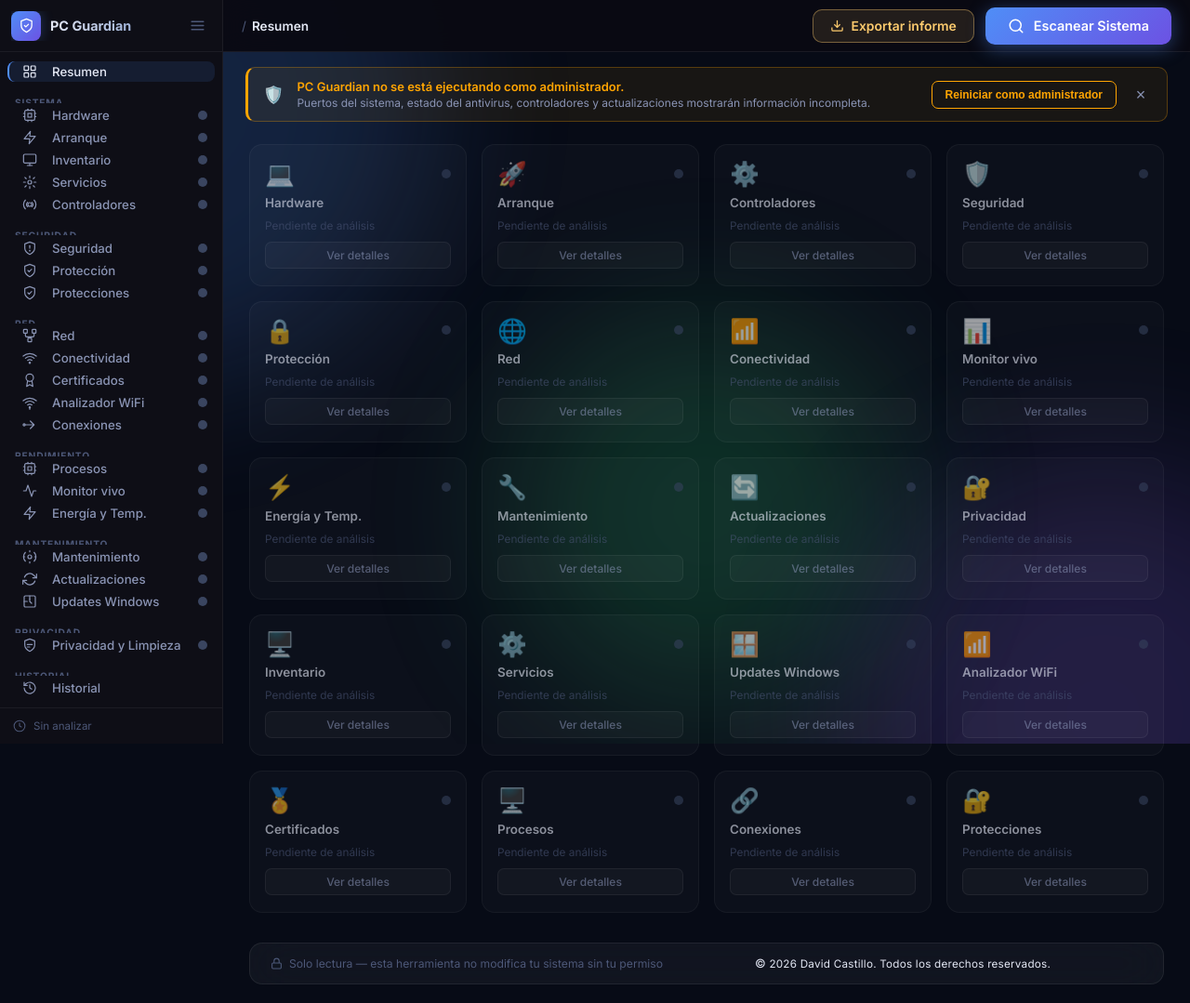
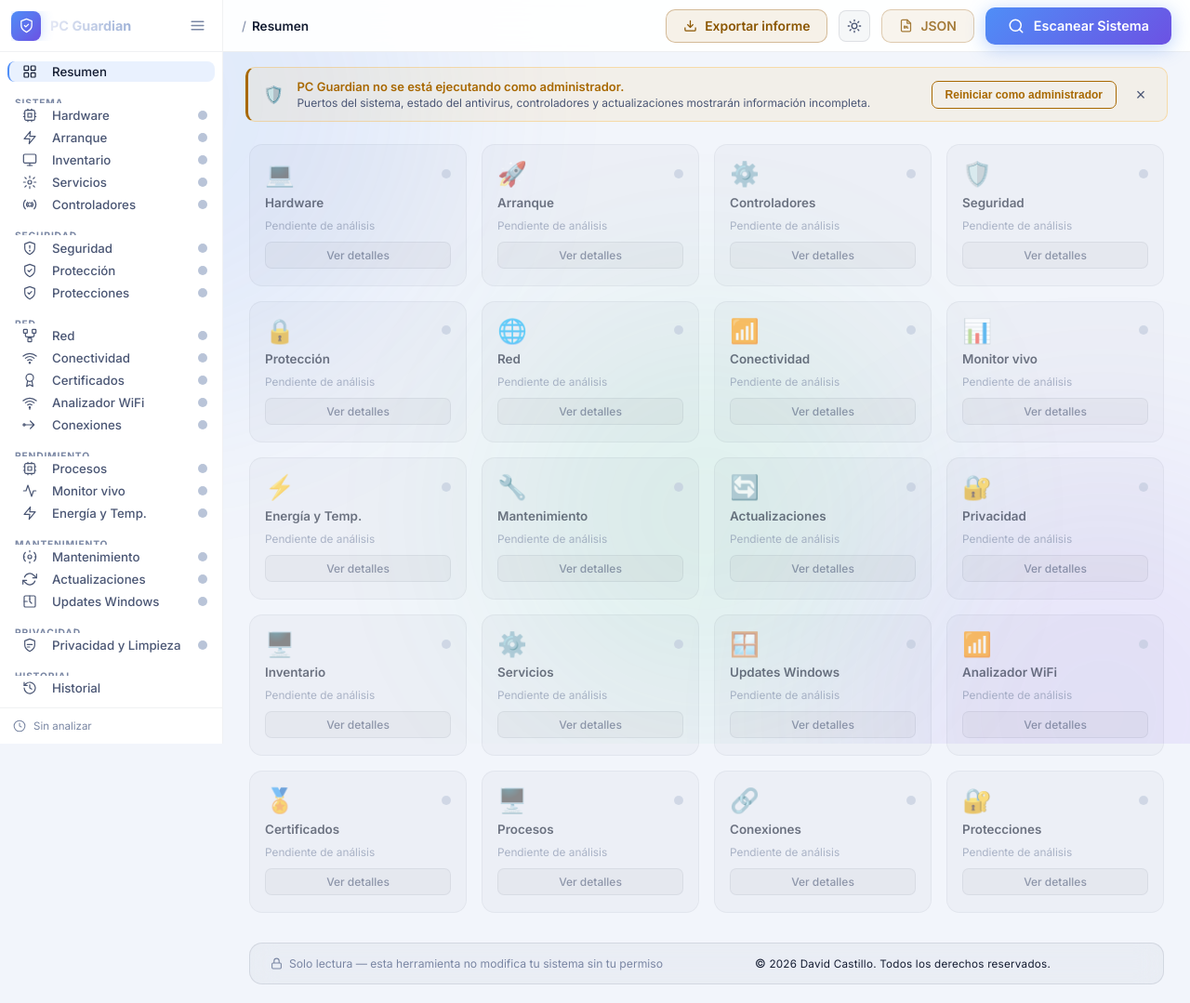
Before and after one commit to dcastillosaez/analizador_pc, a Flask app: page / in a window 1280 px wide. Shown: the whole page at 93% size. Run offline with Flask 3, Linux system fonts and the light colour scheme.

Commit message:
feat: exportacion a JSON y tema claro/oscuro
Exportacion JSON
- el informe HTML es para leerlo; el JSON es para procesarlo: comparar dos
  escaneos con un script, llevarlo a una hoja de calculo o guardarlo como
  referencia de como estaba el equipo un dia concreto
- boton propio en la topbar, junto al informe HTML

Tema claro/oscuro
- los 75 velos blancos codificados en la hoja pasan a depender de una variable
  de tinte, asi que en claro se convierten en velos oscuros sin tocar regla a
  regla; el tema claro solo redefine tokens
- los acentos se oscurecen en claro: el mismo azul que resalta sobre negro se
  lee gris sobre blanco
- arranca siguiendo la preferencia del sistema y respeta la eleccion manual;
  un script inline en el head aplica el tema antes de pintar para que no haya
  un fogonazo oscuro
- la consola de comandos se queda oscura a proposito, como cualquier terminal

```diff
--- a/static/css/style.css
+++ b/static/css/style.css
@@ -30,7 +30,7 @@
   grid-row: 1;
   grid-column: 1;
   background: var(--sidebar-bg);
-  border-right: 1px solid rgba(255,255,255,0.06);
+  border-right: 1px solid rgba(var(--tint),0.06);
   display: flex;
   flex-direction: column;
   height: 100vh;
@@ -53,7 +53,7 @@
   justify-content: space-between;
   padding: 0 12px;
   height: var(--topbar-h);
-  border-bottom: 1px solid rgba(255,255,255,0.06);
+  border-bottom: 1px solid rgba(var(--tint),0.06);
   flex-shrink: 0;
 }
 
@@ -214,7 +214,7 @@
   align-items: center;
   gap: 8px;
   padding: 12px 14px;
-  border-top: 1px solid rgba(255,255,255,0.06);
+  border-top: 1px solid rgba(var(--tint),0.06);
   flex-shrink: 0;
   overflow: hidden;
 }
@@ -258,7 +258,7 @@
   background: var(--topbar-bg);
   backdrop-filter: blur(16px);
   -webkit-backdrop-filter: blur(16px);
-  border-bottom: 1px solid rgba(255,255,255,0.07);
+  border-bottom: 1px solid rgba(var(--tint),0.07);
   display: flex;
   align-items: center;
   justify-content: space-between;
@@ -358,8 +358,8 @@
 }
 
 .overview-tile {
-  background: rgba(255,255,255,0.04);
-  border: 1px solid rgba(255,255,255,0.08);
+  background: rgba(var(--tint),0.04);
+  border: 1px solid rgba(var(--tint),0.08);
   border-radius: var(--radius);
   padding: 18px 16px;
   cursor: pointer;
@@ -423,8 +423,8 @@
   width: 100%;
   padding: 6px 12px;
   border-radius: 7px;
-  border: 1px solid rgba(255,255,255,0.1);
-  background: rgba(255,255,255,0.05);
+  border: 1px solid rgba(var(--tint),0.1);
+  background: rgba(var(--tint),0.05);
   color: var(--text-soft);
   font-family: inherit;
   font-size: 0.75rem;
@@ -612,9 +612,13 @@
 :root {
   --bg:          #070b16;
   --bg2:         #0d1224;
-  --card:        rgba(255,255,255,0.042);
-  --card-border: rgba(255,255,255,0.075);
-  --card-hover:  rgba(255,255,255,0.068);
+  /* Canal base de los velos: en claro se invierte y todo el juego de
+     superficies y bordes se adapta sin tocar cada regla. */
+  --tint: 255, 255, 255;
+
+  --card:        rgba(var(--tint),0.042);
+  --card-border: rgba(var(--tint),0.075);
+  --card-hover:  rgba(var(--tint),0.068);
   --glass-blur:  blur(24px);
 
   --primary:  #4f8ef7;
@@ -633,6 +637,53 @@
   --shadow:  0 8px 40px rgba(0,0,0,0.45);
   --tr:      0.22s ease;
 }
+
+/* ─── Tema claro ──────────────────────────────────────────────────────────── */
+/* Solo se redefinen los tokens: el resto de la hoja no distingue de tema.
+   Los acentos se oscurecen porque el mismo azul que resalta sobre un fondo
+   casi negro se lee gris sobre blanco. */
+[data-theme="light"] {
+  --sidebar-bg:  #ffffff;
+  --topbar-bg:   rgba(255,255,255,0.92);
+
+  --bg:          #f2f5fb;
+  --bg2:         #e6ebf5;
+  --tint:        15, 27, 54;
+
+  --card:        rgba(var(--tint),0.035);
+  --card-border: rgba(var(--tint),0.10);
+  --card-hover:  rgba(var(--tint),0.055);
+  --glass-blur:  blur(14px);
+
+  --primary:  #2f6fe0;
+  --primary2: #1c56c4;
+  --danger:   #d3212f;
+  --warning:  #a86800;
+  --success:  #12855a;
+  --muted:    #b9c4d8;
+
+  --text:       #131c31;
+  --text-soft:  #4a5674;
+  --text-muted: #7986a3;
+
+  --shadow: 0 8px 30px rgba(15,27,54,0.10);
+}
+
+/* Los orbes del fondo son casi invisibles sobre negro y estridentes sobre
+   blanco: en claro se atenúan y se difuminan más. */
+[data-theme="light"] .blob { opacity: 0.10; filter: blur(110px); }
+
+/* El ámbar claro de los botones de exportación se pierde sobre blanco. */
+[data-theme="light"] .btn-export {
+  border-color: rgba(146, 88, 4, 0.35);
+  background: rgba(168, 104, 0, 0.09);
+  color: #8a5600;
+}
+[data-theme="light"] .btn-export:hover { background: rgba(168, 104, 0, 0.16); }
+
+/* La consola de comandos se queda oscura a propósito, como cualquier terminal. */
+[data-theme="light"] .terminal-panel,
+[data-theme="light"] .terminal-body { color-scheme: dark; }
 
 /* ─── Reset & base ────────────────────────────────────────────────────────── */
 *, *::before, *::after { box-sizing: border-box; margin: 0; padding: 0; }
@@ -749,7 +800,7 @@ body {
 .btn-scan::after {
   content: '';
   position: absolute; inset: 0;
-  background: linear-gradient(135deg, rgba(255,255,255,0.15), transparent);
+  background: linear-gradient(135deg, rgba(var(--tint),0.15), transparent);
   opacity: 0; transition: opacity var(--tr);
 }
 .btn-scan:hover::after { opacity: 1; }
@@ -1588,13 +1639,13 @@ body {
 /* Scrollbar */
 ::-webkit-scrollbar { width: 6px; }
 ::-webkit-scrollbar-track { background: transparent; }
-::-webkit-scrollbar-thumb { background: rgba(255,255,255,0.1); border-radius: 99px; }
-::-webkit-scrollbar-thumb:hover { background: rgba(255,255,255,0.18); }
+::-webkit-scrollbar-thumb { background: rgba(var(--tint),0.1); border-radius: 99px; }
+::-webkit-scrollbar-thumb:hover { background: rgba(var(--tint),0.18); }
 
 /* ─── Energía y Temperatura ──────────────────────────────────────────────── */
 .energy-gauge-track {
   height: 3px;
-  background: rgba(255,255,255,0.08);
+  background: rgba(var(--tint),0.08);
   border-radius: 2px;
   overflow: hidden;
   margin-top: 5px;
@@ -1944,3 +1995,30 @@ body {
 .card-icon-wrap.c-connections { background: linear-gradient(135deg, rgba(9,132,227,.18), rgba(9,132,227,.05)); color: #0984e3; }
 
 .card-icon-wrap.c-hardening { background: linear-gradient(135deg, rgba(253,121,168,.18), rgba(253,121,168,.05)); color: #fd79a8; }
+
+/* Boton de exportacion secundario (JSON): mismo hueco, menos peso visual */
+.btn-export.btn-export-alt { opacity: .78; }
+.btn-export.btn-export-alt:hover { opacity: 1; }
+@media (max-width: 900px) {
+  .btn-export.btn-export-alt .btn-label { display: none; }
+}
+
+
+/* ─── Conmutador de tema ──────────────────────────────────────────────────── */
+.btn-theme {
+  display: inline-flex; align-items: center; justify-content: center;
+  width: 34px; height: 34px;
+  border: 1px solid var(--card-border);
+  border-radius: var(--radius-s);
+  background: var(--card);
+  color: var(--text-soft);
+  cursor: pointer;
+  transition: background var(--tr), color var(--tr), border-color var(--tr);
+  flex-shrink: 0;
+}
+.btn-theme:hover { background: var(--card-hover); color: var(--text); }
+.btn-theme svg { width: 16px; height: 16px; }
+/* Cada icono se muestra solo en el tema contrario: se ve a dónde vas a ir. */
+.btn-theme .icon-sun  { display: none; }
+[data-theme="light"] .btn-theme .icon-sun  { display: block; }
+[data-theme="light"] .btn-theme .icon-moon { display: none; }
--- a/static/js/app.js
+++ b/static/js/app.js
@@ -1580,13 +1580,40 @@ ${sections}
 <footer>PC Guardian · Informe generado automáticamente</footer>
 </body></html>`;
 
-  const blob = new Blob([html], { type: 'text/html;charset=utf-8' });
+  _descargar(html, 'text/html;charset=utf-8', 'html');
+}
+
+/** Descarga un contenido generado en el navegador como fichero. */
+function _descargar(contenido, tipo, extension) {
+  const blob = new Blob([contenido], { type: tipo });
   const url  = URL.createObjectURL(blob);
   const a    = document.createElement('a');
   a.href = url;
-  a.download = `PCGuardian_${new Date().toISOString().slice(0,10)}.html`;
+  a.download = `PCGuardian_${new Date().toISOString().slice(0, 10)}.${extension}`;
   a.click();
   URL.revokeObjectURL(url);
+}
+
+/** Exporta los datos en bruto. El HTML es para leerlo; esto es para procesarlo:
+ *  comparar dos escaneos con un script, alimentar una hoja de calculo o
+ *  guardarlo como referencia de como estaba el equipo un dia concreto. */
+function exportReportJSON() {
+  const results = (typeof scanResults !== 'undefined' ? scanResults : {});
+  if (!Object.keys(results).length) {
+    alert('Primero ejecuta "Escanear Sistema" para tener datos que exportar.');
+    return;
+  }
+
+  const payload = {
+    generado: new Date().toISOString(),
+    aplicacion: 'PC Guardian',
+    puntuacion: (typeof _lastScore !== 'undefined') ? _lastScore : null,
+    incidencias_totales: Object.values(results)
+      .reduce((n, m) => n + ((m && m.issue_count) || 0), 0),
+    modulos: results,
+  };
+
+  _descargar(JSON.stringify(payload, null, 2), 'application/json;charset=utf-8', 'json');
 }
 
 /* ── Analizador WiFi ─────────────────────────────────────────────────────── */
@@ -2277,3 +2304,44 @@ function renderConnections(data) {
   return `<div class="card-summary">${escHtml(data.summary)}</div>
     <div class="conn-list">${visibles}${ocultas}${boton}</div>`;
 }
+
+/* ── Tema claro / oscuro ──────────────────────────────────────────────────── */
+// Se aplica antes del primer render para no mostrar un fogonazo oscuro a quien
+// tiene el sistema en claro. La preferencia manual gana sobre la del sistema.
+
+const THEME_KEY = 'pcg-theme';
+
+function _temaDelSistema() {
+  return window.matchMedia && window.matchMedia('(prefers-color-scheme: light)').matches
+    ? 'light' : 'dark';
+}
+
+function aplicarTema(tema) {
+  document.documentElement.setAttribute('data-theme', tema);
+  const btn = _id('theme-btn');
+  if (btn) {
+    btn.title = tema === 'light' ? 'Cambiar a tema oscuro' : 'Cambiar a tema claro';
+  }
+}
+
+function toggleTheme() {
+  const actual = document.documentElement.getAttribute('data-theme') || _temaDelSistema();
+  const nuevo = actual === 'light' ? 'dark' : 'light';
+  try { localStorage.setItem(THEME_KEY, nuevo); } catch (e) { /* modo privado */ }
+  aplicarTema(nuevo);
+}
+
+(function iniciarTema() {
+  let guardado = null;
+  try { guardado = localStorage.getItem(THEME_KEY); } catch (e) { /* modo privado */ }
+  aplicarTema(guardado || _temaDelSistema());
+
+  // Si el usuario no ha elegido, se sigue al sistema cuando cambie.
+  if (!guardado && window.matchMedia) {
+    window.matchMedia('(prefers-color-scheme: light)').addEventListener('change', ev => {
+      let elegido = null;
+      try { elegido = localStorage.getItem(THEME_KEY); } catch (e) { /* modo privado */ }
+      if (!elegido) aplicarTema(ev.matches ? 'light' : 'dark');
+    });
+  }
+})();
--- a/templates/index.html
+++ b/templates/index.html
@@ -7,6 +7,19 @@
   <link rel="preconnect" href="https://fonts.googleapis.com" />
   <link href="https://fonts.googleapis.com/css2?family=Inter:wght@300;400;500;600;700&display=swap" rel="stylesheet" />
   <link rel="stylesheet" href="/static/css/style.css?v={{ cache_bust }}" />
+  <script>
+    // Se resuelve el tema antes de pintar: app.js se carga al final del body y
+    // esperarlo dejaria un fogonazo oscuro a quien tiene el sistema en claro.
+    (function () {
+      var t = null;
+      try { t = localStorage.getItem('pcg-theme'); } catch (e) { /* modo privado */ }
+      if (!t) {
+        t = (window.matchMedia && window.matchMedia('(prefers-color-scheme: light)').matches)
+          ? 'light' : 'dark';
+      }
+      document.documentElement.setAttribute('data-theme', t);
+    })();
+  </script>
 </head>
 <body>
 
@@ -384,6 +397,23 @@
               <line x1="12" y1="15" x2="12" y2="3"/>
             </svg>
             <span class="btn-label">Exportar informe</span>
+          </button>
+          <button id="theme-btn" class="btn-theme" onclick="toggleTheme()" title="Cambiar entre tema claro y oscuro" aria-label="Cambiar tema">
+            <svg class="icon-moon" viewBox="0 0 24 24" fill="none" stroke="currentColor" stroke-width="2" stroke-linecap="round" stroke-linejoin="round">
+              <path d="M21 12.8A9 9 0 1 1 11.2 3a7 7 0 0 0 9.8 9.8z"/>
+            </svg>
+            <svg class="icon-sun" viewBox="0 0 24 24" fill="none" stroke="currentColor" stroke-width="2" stroke-linecap="round" stroke-linejoin="round">
+              <circle cx="12" cy="12" r="4.2"/>
+              <path d="M12 2v2M12 20v2M4.9 4.9l1.4 1.4M17.7 17.7l1.4 1.4M2 12h2M20 12h2M4.9 19.1l1.4-1.4M17.7 6.3l1.4-1.4"/>
+            </svg>
+          </button>
+          <button id="export-json-btn" class="btn-export btn-export-alt" onclick="exportReportJSON()" title="Exportar los datos en bruto en JSON">
+            <svg viewBox="0 0 24 24" fill="none" stroke="currentColor" stroke-width="2" width="15" height="15" stroke-linecap="round" stroke-linejoin="round">
+              <path d="M14 2H6a2 2 0 0 0-2 2v16a2 2 0 0 0 2 2h12a2 2 0 0 0 2-2V8z"/>
+              <polyline points="14 2 14 8 20 8"/>
+              <path d="M9 13h1.5a1.5 1.5 0 0 1 0 3H9v-3zM14 13v3h1.6"/>
+            </svg>
+            <span class="btn-label">JSON</span>
           </button>
           <button id="scan-btn" class="btn-scan" onclick="startScan()">
             <svg class="btn-icon scan-icon" viewBox="0 0 24 24" fill="none" stroke="currentColor" stroke-width="2" stroke-linecap="round" stroke-linejoin="round">
```
Also changed, not shown: other parts of static/css/style.css (+56 -56 lines).
